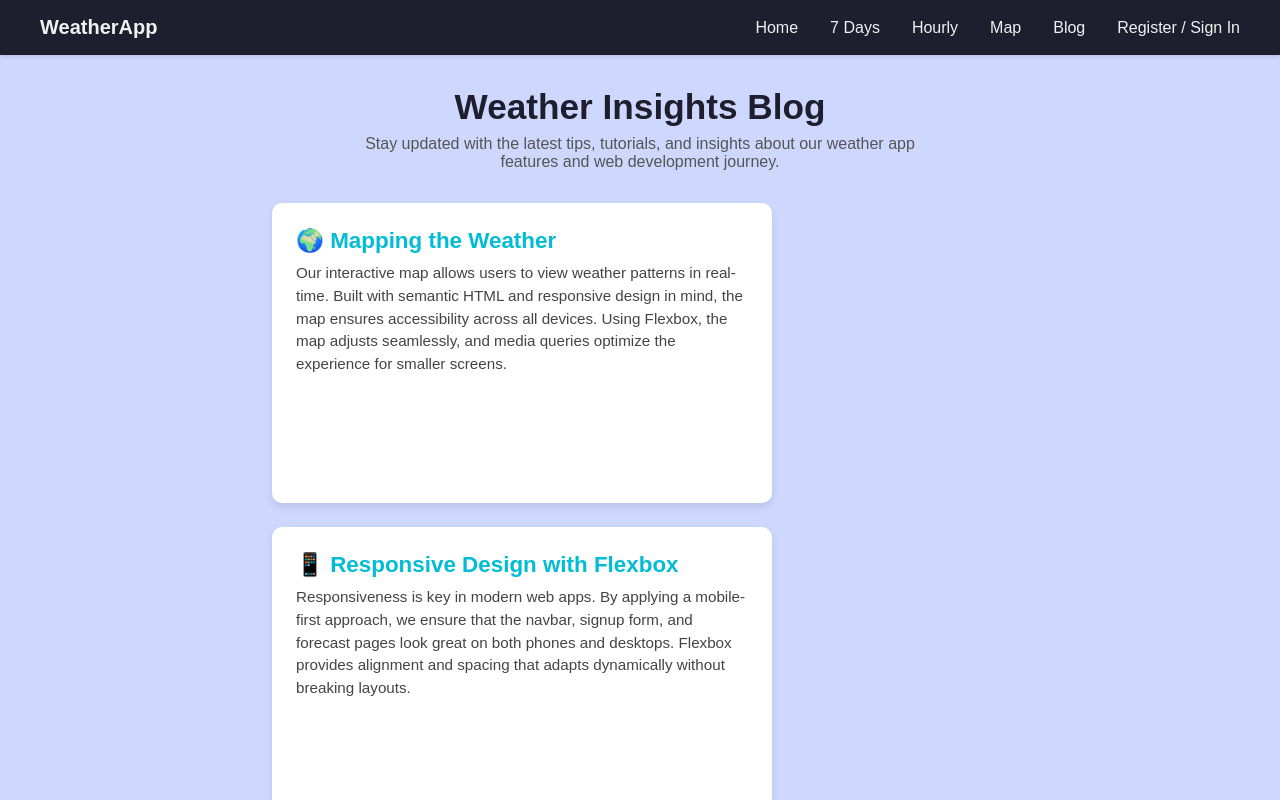
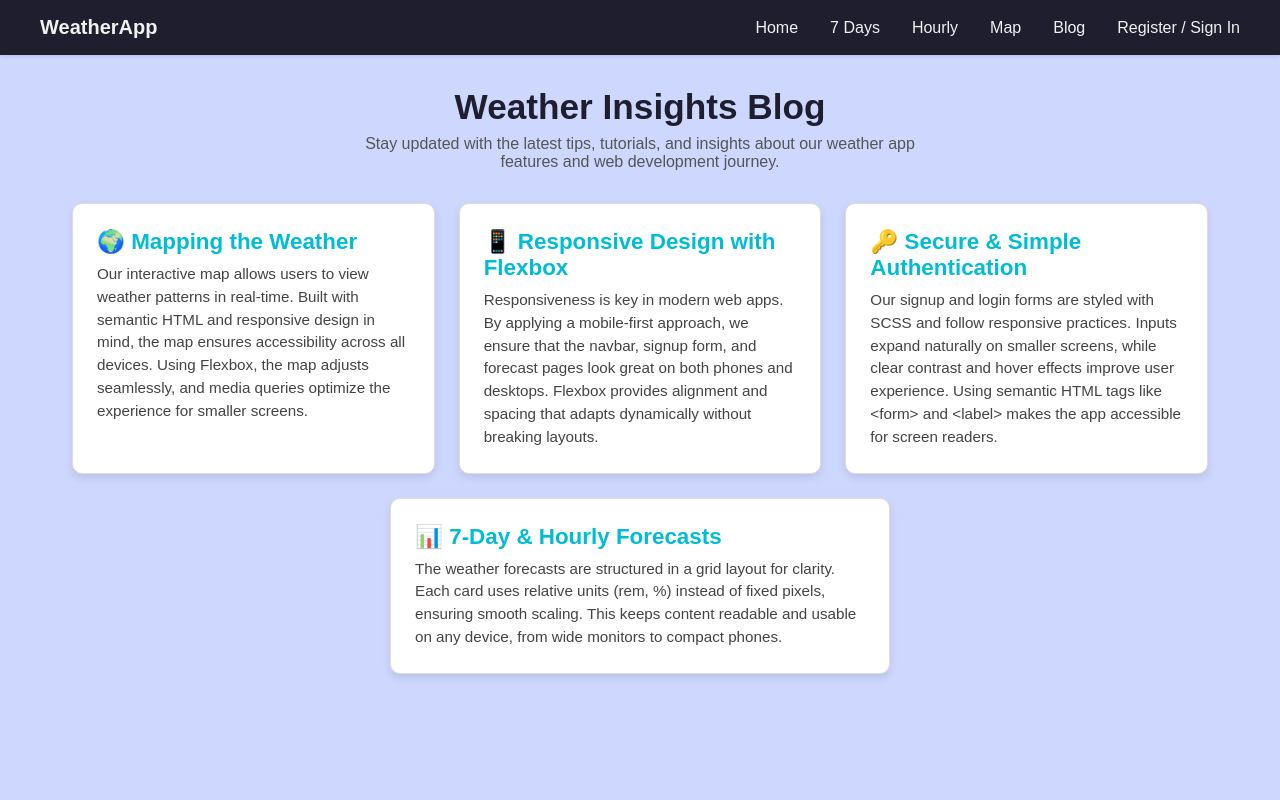
Before and after one commit to gkarm/weatherplus, a React (Vite) app: page /blog in a window 1280 px wide. Shown: the top 800 px of the page. Built offline with nearby package versions, Linux system fonts and the light colour scheme.

Commit message:
update van de blog post

```diff
--- a/src/pages/Blog.css
+++ b/src/pages/Blog.css
@@ -1,7 +1,7 @@
 /* Blog page styling */
 .blog-container {
     padding: 2rem;
-    max-width: 800px;
+    max-width: 1200px;
     margin: 0 auto;
 }
 
@@ -12,8 +12,15 @@
 
 .blog-content {
     display: flex;
-    flex-direction: column;
+    flex-wrap: wrap;
     gap: 1.5rem;
+}
+
+.blog-post {
+    flex: 1 1 250px;
+    padding: 1.5rem;
+    border: 1px solid #ddd;
+    border-radius: 8px;
 }
 
 .blog-post h2 {
@@ -23,3 +30,10 @@
 .blog-post p {
     line-height: 1.5;
 }
+
+/* Mobile layout */
+@media (max-width: 768px) {
+    .blog-content {
+        flex-direction: column;
+    }
+}
```
